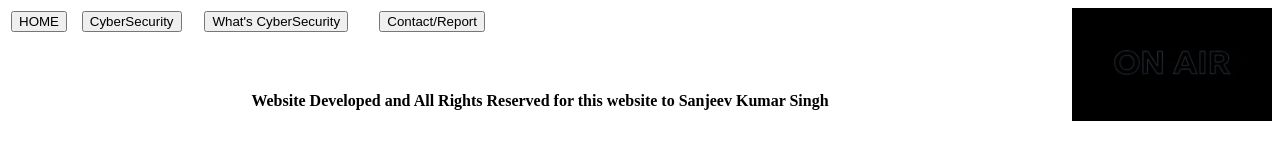
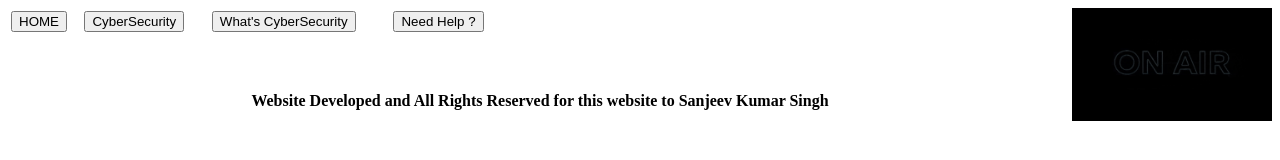
Before and after one commit to SANJEEVSINGH10/Secure_oneself_from_CyberFrauds, a plain HTML site: page homepageupperpart.html in a window 1280 px wide. Drawn offline with Linux system fonts and the light colour scheme.

Commit message:
Update homepageupperpart.html

```diff
--- a/homepageupperpart.html
+++ b/homepageupperpart.html
@@ -11,7 +11,7 @@
 <tr><td><a href="homepagelowerpart.html" target="abc"><input type="submit" value="HOME"/></a></td>
 <td><a href="Cybersecurity.html" target="abc"><input type="submit" value="CyberSecurity"/></a></td>
 <td><a href="What's Cybersecurity Page.html" target="abc"><input type="submit" value="What's CyberSecurity"/></a></td>
-<td><a href="ContactReportPage.html" target="abc"><input type="submit" value="Contact/Report"/></a></td></tr>
+<td><a href="ContactReportPage.html" target="abc"><input type="submit" value="Need Help ?"/></a></td></tr>
 <img src="onair.gif"  align="right" width=200 >
 </table>
 <br></br>
```
